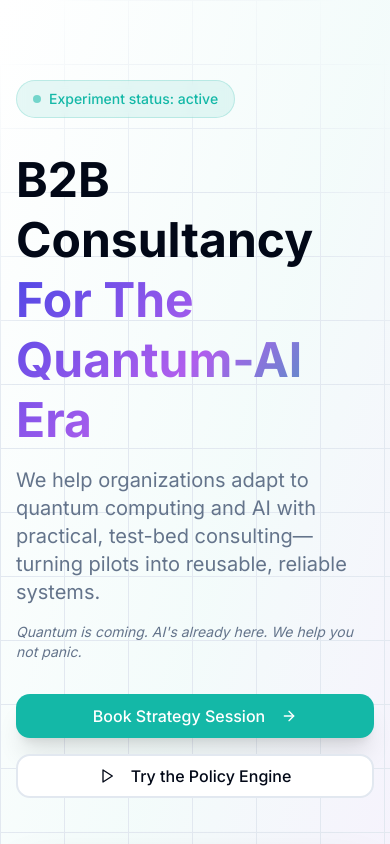
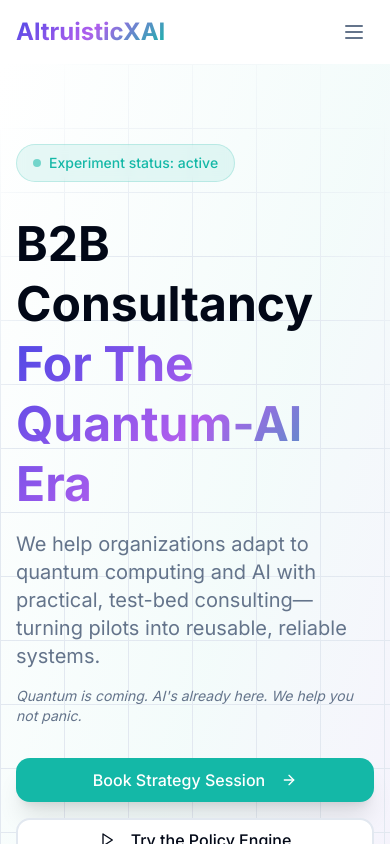
Before and after one commit to altruisticgenx/future-u-pilot, a React (Vite) app: page / in a window 390 px wide. Shown: the top 844 px of the page. Built offline with nearby package versions, Linux system fonts and the light colour scheme; the HTML template or start-up script is replaced by a standard one.

Commit message:
Refactor: Add Next.js features to React/Vite project

```diff
--- /dev/null
+++ b/src/components/Navbar.tsx
@@ -0,0 +1,162 @@
+import { useState, useEffect } from "react";
+import { Link } from "react-router-dom";
+import { Button } from "@/components/ui/button";
+import { Menu, X } from "lucide-react";
+import { motion, AnimatePresence } from "framer-motion";
+
+export const Navbar = () => {
+  const [isScrolled, setIsScrolled] = useState(false);
+  const [isMobileMenuOpen, setIsMobileMenuOpen] = useState(false);
+
+  useEffect(() => {
+    const handleScroll = () => {
+      setIsScrolled(window.scrollY > 20);
+    };
+    window.addEventListener("scroll", handleScroll);
+    return () => window.removeEventListener("scroll", handleScroll);
+  }, []);
+
+  const navLinks = [
+    { label: "Services", href: "/#services" },
+    { label: "Experiments", href: "/experiments" },
+    { label: "Policy Dashboard", href: "/policy-dashboard" },
+    { label: "FedRAMP Sandbox", href: "/fedramp-sandbox" },
+    { label: "PQC Module", href: "/pqc-module" },
+    { label: "Demo", href: "/demo" },
+  ];
+
+  const handleNavClick = (href: string) => {
+    if (href.startsWith("/#")) {
+      const id = href.substring(2);
+      const element = document.getElementById(id);
+      element?.scrollIntoView({ behavior: "smooth" });
+    }
+    setIsMobileMenuOpen(false);
+  };
+
+  const scrollToContact = () => {
+    const contactSection = document.getElementById("contact");
+    contactSection?.scrollIntoView({ behavior: "smooth" });
+    setIsMobileMenuOpen(false);
+  };
+
+  return (
+    <>
+      <motion.nav
+        initial={{ y: -100 }}
+        animate={{ y: 0 }}
+        transition={{ duration: 0.3 }}
+        className={`fixed top-0 left-0 right-0 z-50 transition-all duration-300 ${
+          isScrolled
+            ? "bg-background/80 backdrop-blur-lg border-b border-border/50 shadow-lg"
+            : "bg-transparent"
+        }`}
+      >
+        <div className="container mx-auto px-4 sm:px-6 lg:px-8 max-w-7xl">
+          <div className="flex items-center justify-between h-16 lg:h-20">
+            {/* Logo */}
+            <Link
+              to="/"
+              className="flex items-center space-x-2 group"
+              aria-label="AltruisticXAI home"
+            >
+              <div className="text-2xl font-bold bg-gradient-hero bg-clip-text text-transparent group-hover:scale-105 transition-transform">
+                AltruisticXAI
+              </div>
+            </Link>
+
+            {/* Desktop Navigation */}
+            <div className="hidden lg:flex items-center space-x-1">
+              {navLinks.map((link) =>
+                link.href.startsWith("/#") ? (
+                  <button
+                    key={link.label}
+                    onClick={() => handleNavClick(link.href)}
+                    className="px-4 py-2 text-sm font-medium text-muted-foreground hover:text-foreground transition-colors rounded-md hover:bg-accent/50"
+                  >
+                    {link.label}
+                  </button>
+                ) : (
+                  <Link
+                    key={link.label}
+                    to={link.href}
+                    className="px-4 py-2 text-sm font-medium text-muted-foreground hover:text-foreground transition-colors rounded-md hover:bg-accent/50"
+                  >
+                    {link.label}
+                  </Link>
+                )
+              )}
+              <Button
+                onClick={scrollToContact}
+                size="sm"
+                className="ml-4"
+                aria-label="Contact us"
+              >
+                Contact
+              </Button>
+            </div>
+
+            {/* Mobile Menu Button */}
+            <button
+              onClick={() => setIsMobileMenuOpen(!isMobileMenuOpen)}
+              className="lg:hidden p-2 rounded-md text-muted-foreground hover:text-foreground hover:bg-accent/50 transition-colors"
+              aria-label="Toggle mobile menu"
+            >
+              {isMobileMenuOpen ? (
+                <X className="h-6 w-6" />
+              ) : (
+                <Menu className="h-6 w-6" />
+              )}
+            </button>
+          </div>
+        </div>
+      </motion.nav>
+
+      {/* Mobile Menu */}
+      <AnimatePresence>
+        {isMobileMenuOpen && (
+          <motion.div
+            initial={{ opacity: 0, height: 0 }}
+            animate={{ opacity: 1, height: "auto" }}
+            exit={{ opacity: 0, height: 0 }}
+            transition={{ duration: 0.2 }}
+            className="fixed top-16 left-0 right-0 z-40 lg:hidden bg-background/95 backdrop-blur-lg border-b border-border/50 shadow-lg"
+          >
+            <div className="container mx-auto px-4 py-6 space-y-2">
+              {navLinks.map((link) =>
+                link.href.startsWith("/#") ? (
+                  <button
+                    key={link.label}
+                    onClick={() => handleNavClick(link.href)}
+                    className="block w-full text-left px-4 py-3 text-base font-medium text-muted-foreground hover:text-foreground hover:bg-accent/50 rounded-md transition-colors"
+                  >
+                    {link.label}
+                  </button>
+                ) : (
+                  <Link
+                    key={link.label}
+                    to={link.href}
+                    onClick={() => setIsMobileMenuOpen(false)}
+                    className="block px-4 py-3 text-base font-medium text-muted-foreground hover:text-foreground hover:bg-accent/50 rounded-md transition-colors"
+                  >
+                    {link.label}
+                  </Link>
+                )
+              )}
+              <Button
+                onClick={scrollToContact}
+                className="w-full mt-4"
+                aria-label="Contact us"
+              >
+                Contact
+              </Button>
+            </div>
+          </motion.div>
+        )}
+      </AnimatePresence>
+
+      {/* Spacer to prevent content from being hidden under fixed navbar */}
+      <div className="h-16 lg:h-20" />
+    </>
+  );
+};
--- a/src/pages/Index.tsx
+++ b/src/pages/Index.tsx
@@ -1,3 +1,4 @@
+import { Navbar } from "@/components/Navbar";
 import { Hero } from "@/components/Hero";
 import { LogoRow } from "@/components/LogoRow";
 import { ServiceCards } from "@/components/ServiceCards";
@@ -11,6 +12,7 @@ import { motion } from "framer-motion";
 const Index = () => {
   return (
     <div className="min-h-screen">
+      <Navbar />
       <Hero />
       <LogoRow />
       <ServiceCards />
```
